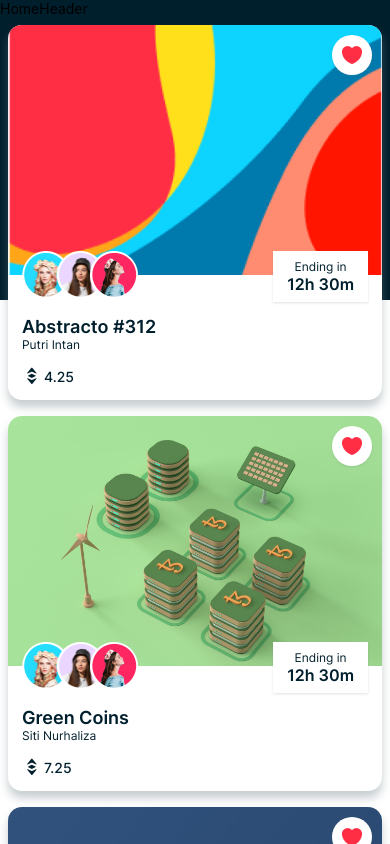
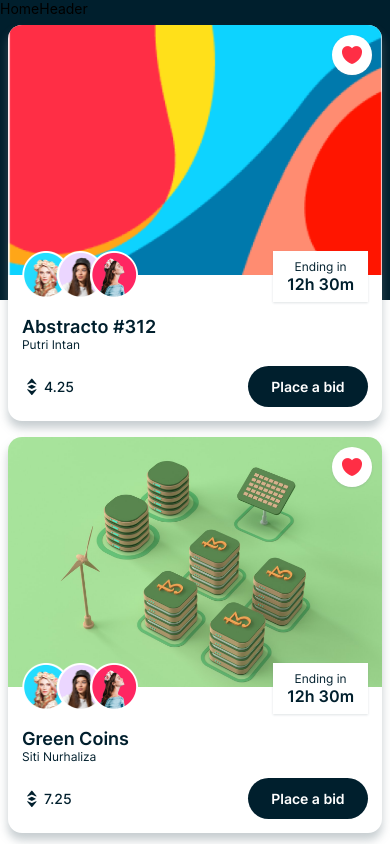
Before and after one commit to luukee/reactNativeApp, a React Native app: screen /Home in a window 390 px wide. Shown: the top 844 px of the page. Built offline with nearby package versions, Linux system fonts and the light colour scheme.

Commit message:
NFT Card - place bid btn - add

```diff
--- a/components/Button.js
+++ b/components/Button.js
@@ -27,3 +27,27 @@
 		</TouchableOpacity>
 	);
 };
+
+export const RectButton = ({ minWidth, fontSize, handlePress, ...props }) => {
+	return (
+		<TouchableOpacity
+			style={{
+				backgroundColor: COLORS.primary,
+				borderRadius: SIZES.extraLarge,
+				minWidth: minWidth,
+				padding: SIZES.small,
+				...props,
+			}}
+			onPress={handlePress}>
+			<Text
+				style={{
+					fontFamily: FONTS.semiBold,
+					fontSize: fontSize,
+					color: COLORS.white,
+					textAlign: "center",
+				}}>
+				Place a bid
+			</Text>
+		</TouchableOpacity>
+	);
+};
--- a/components/NFTCard.js
+++ b/components/NFTCard.js
@@ -54,6 +54,13 @@
 						alignItems: "center",
 					}}>
 					<EthPrice price={data.price} />
+					<RectButton
+						minWidth={120}
+						fontSize={SIZES.font}
+						handlePress={() =>
+							navigation.navigate("Details", { data })
+						}
+					/>
 				</View>
 			</View>
 		</View>
```
